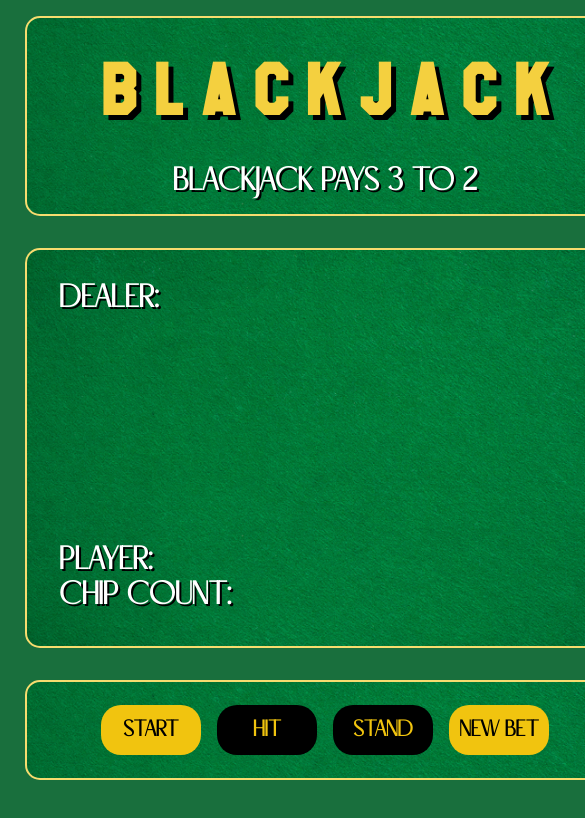
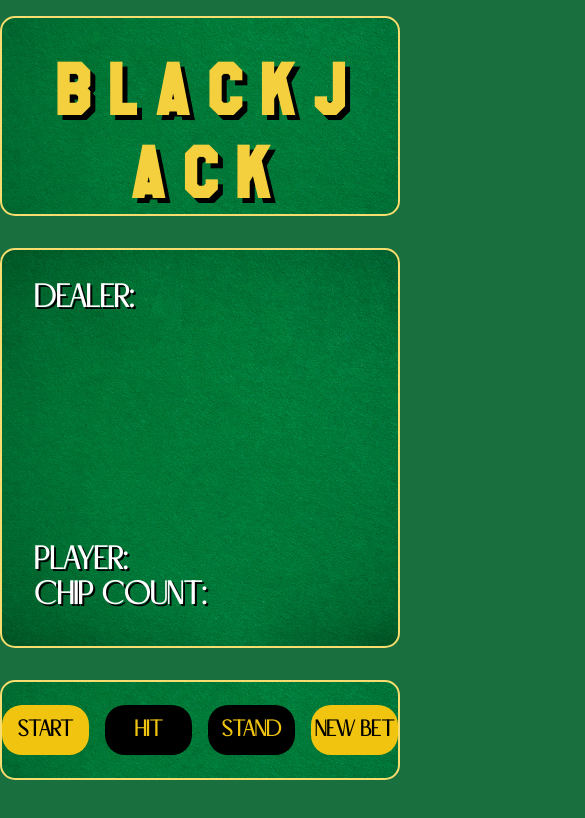
Before and after one commit to kevj86/blackjack, a plain HTML site: page index.html in a window 390 px wide. Shown: the top 818 px of the page, 585 px wide, since content can reach past the window. Drawn offline with Linux system fonts and the light colour scheme.

Commit message:
Add files via upload

```diff
--- a/style.css
+++ b/style.css
@@ -48,10 +48,9 @@ h2,
 .container {
   display: flex;
   flex-direction: column;
-
+  width: 600px;
   justify-content: center;
   align-items: center;
-  width: 650px;
   margin: auto;
 }
 
@@ -59,7 +58,7 @@ h2,
   height: 200px;
   border: 2px solid var(--clr-gold);
   border-radius: 15px;
-  width: 600px;
+  width: 100%;
   margin: 1rem 0;
   padding: 2rem;
 
@@ -69,7 +68,7 @@ h2,
 
 #game-play {
   height: 400px;
-  width: 600px;
+  width: 100%;
   border: 2px solid var(--clr-gold);
   border-radius: 15px;
   margin: 1rem 0;
@@ -78,7 +77,7 @@ h2,
 
 #game-nav {
   height: 100px;
-  width: 600px;
+  width: 100%;
   border: 2px solid var(--clr-gold);
   border-radius: 15px;
   margin: 1rem 0;
@@ -144,3 +143,22 @@ h2,
   color: #f1c40f;
   background-color: #000;
 }
+
+@media (max-width: 500px) {
+  .container {
+    width: 400px;
+  }
+}
+
+.card-animation {
+  animation: fadeVisibility 1s ease-in;
+}
+
+@keyframes fadeVisibility {
+  0% {
+    opacity: 0;
+  }
+  100% {
+    opacity: 1;
+  }
+}
```
